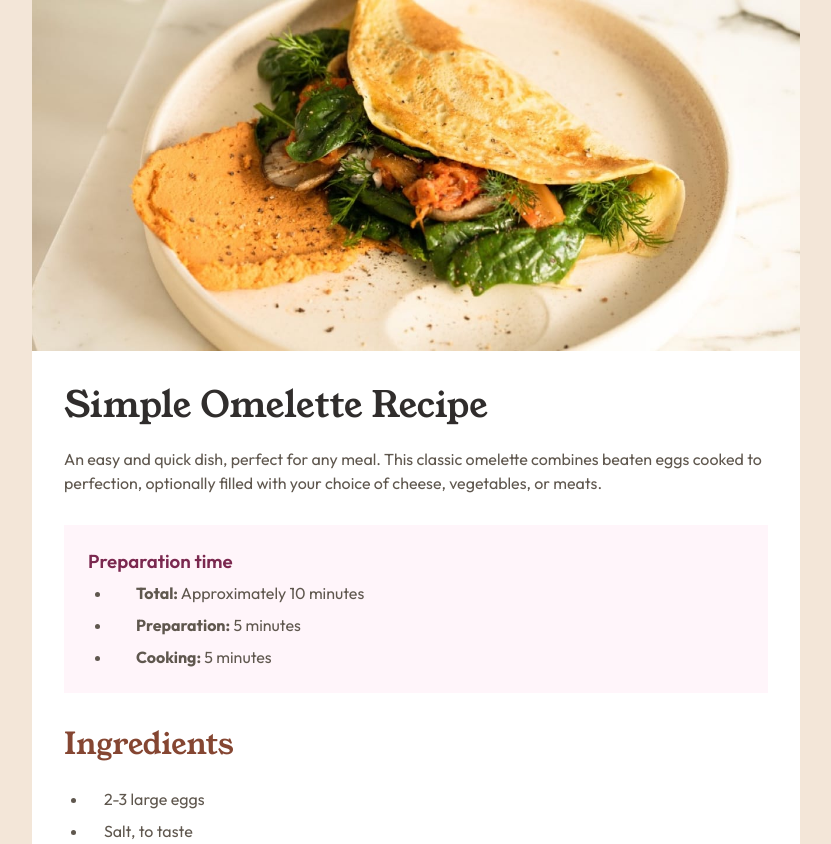
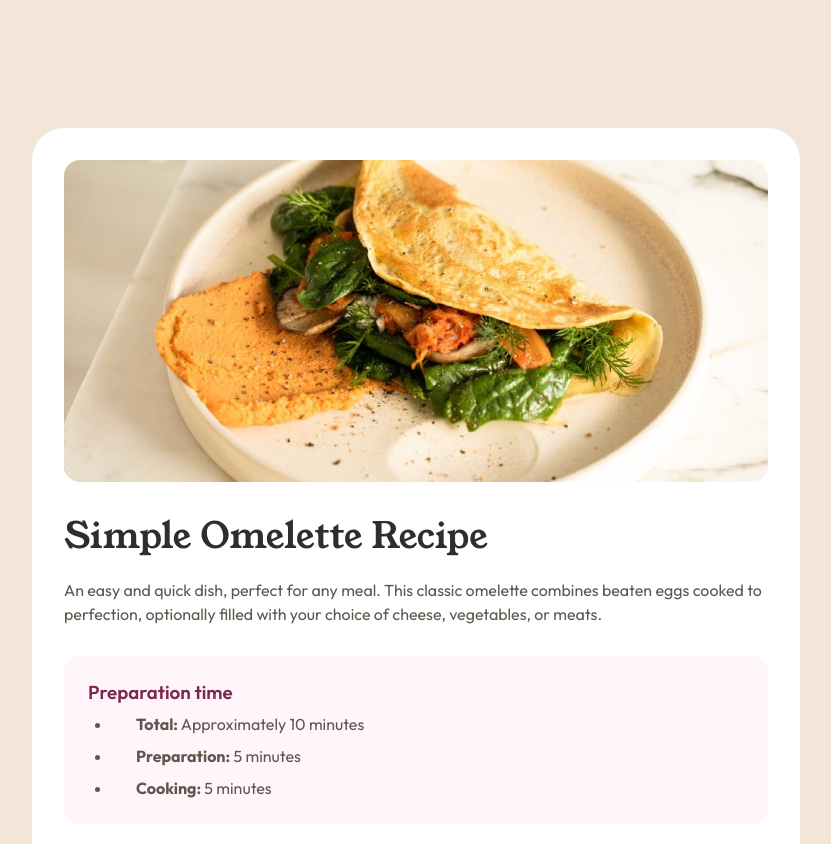
Before and after one commit to caioalvesp/recipe-page, a plain HTML site: page index.html in a window 1280 px wide. Shown: the top 844 px of the page, without its empty margins (224-1055 px from the left). Drawn offline with Linux system fonts and the light colour scheme.

Commit message:
estilizando desktop

```diff
--- a/assets/css/style.css
+++ b/assets/css/style.css
@@ -24,20 +24,33 @@ body {
   align-items: center;
   background-color: var(--eggshell);
   flex-direction: column;
-  padding: 0;
+  padding: 0 0;
   margin: 0;
   font-family: var(--sans-serif-font);
   color: var(--wenge-brown);
   font-weight: 400;
 }
 
+@media (min-width: 1024px) {
+  body {
+    padding: 8rem 0;
+  }
+}
+
 main {
   max-width: 100vw;
   background-color: var(--white);
+  border-radius: 32px;
 }
 
 article {
   padding: 32px;
+}
+
+@media (min-width: 1024px) {
+  article {
+    padding: 32px 0 0 0;
+  }
 }
 
 img {
@@ -47,6 +60,11 @@ img {
 @media (min-width: 1024px) {
   main {
     max-width: 60vw;
+    padding: 32px;
+  }
+
+  img {
+    border-radius: 16px;
   }
 }
 
@@ -72,6 +90,7 @@ h1 {
   background-color: var(--rose-white);
   padding: 24px;
   margin: 30px 0;
+  border-radius: 1rem;
 }
 
 .preparation h3 {
```
